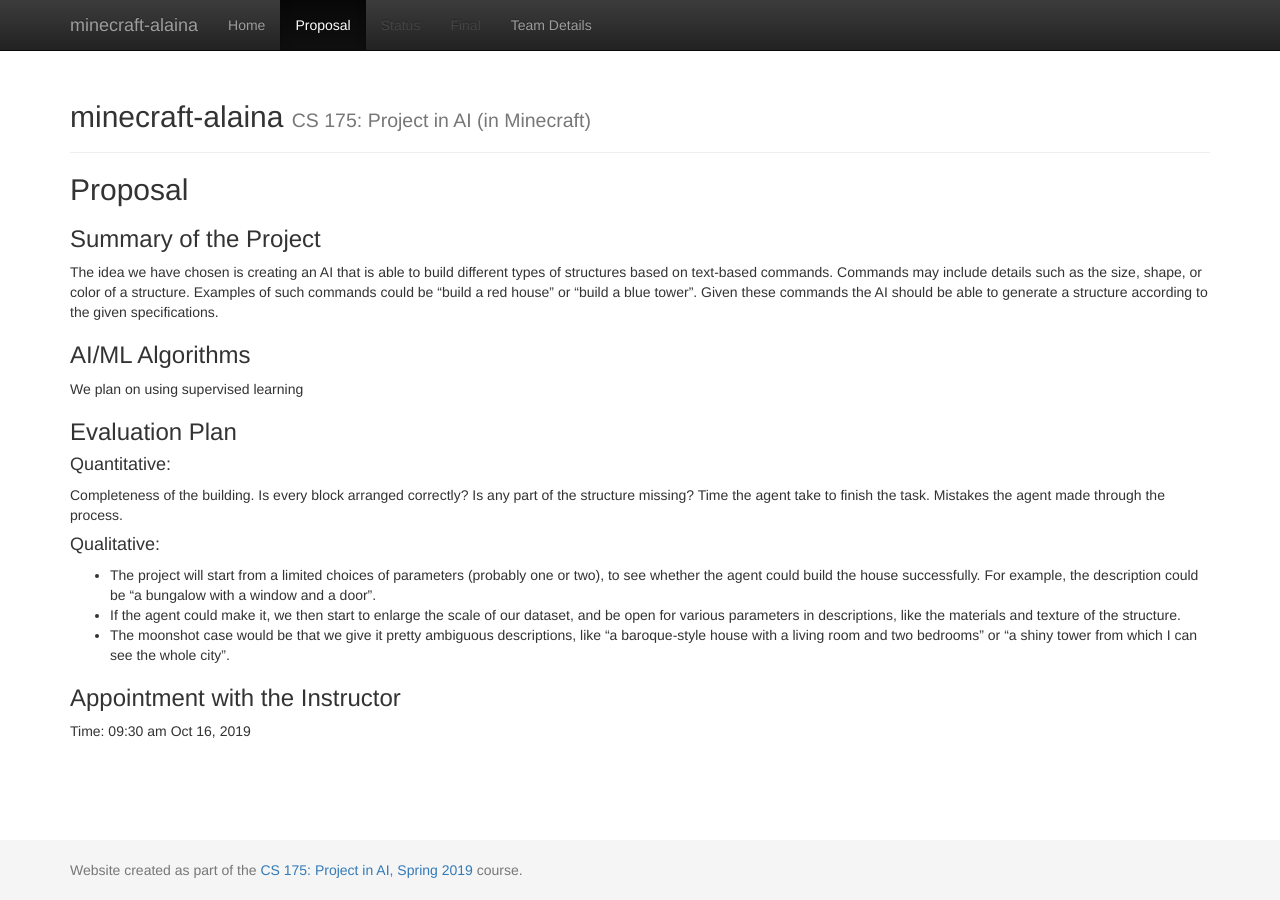
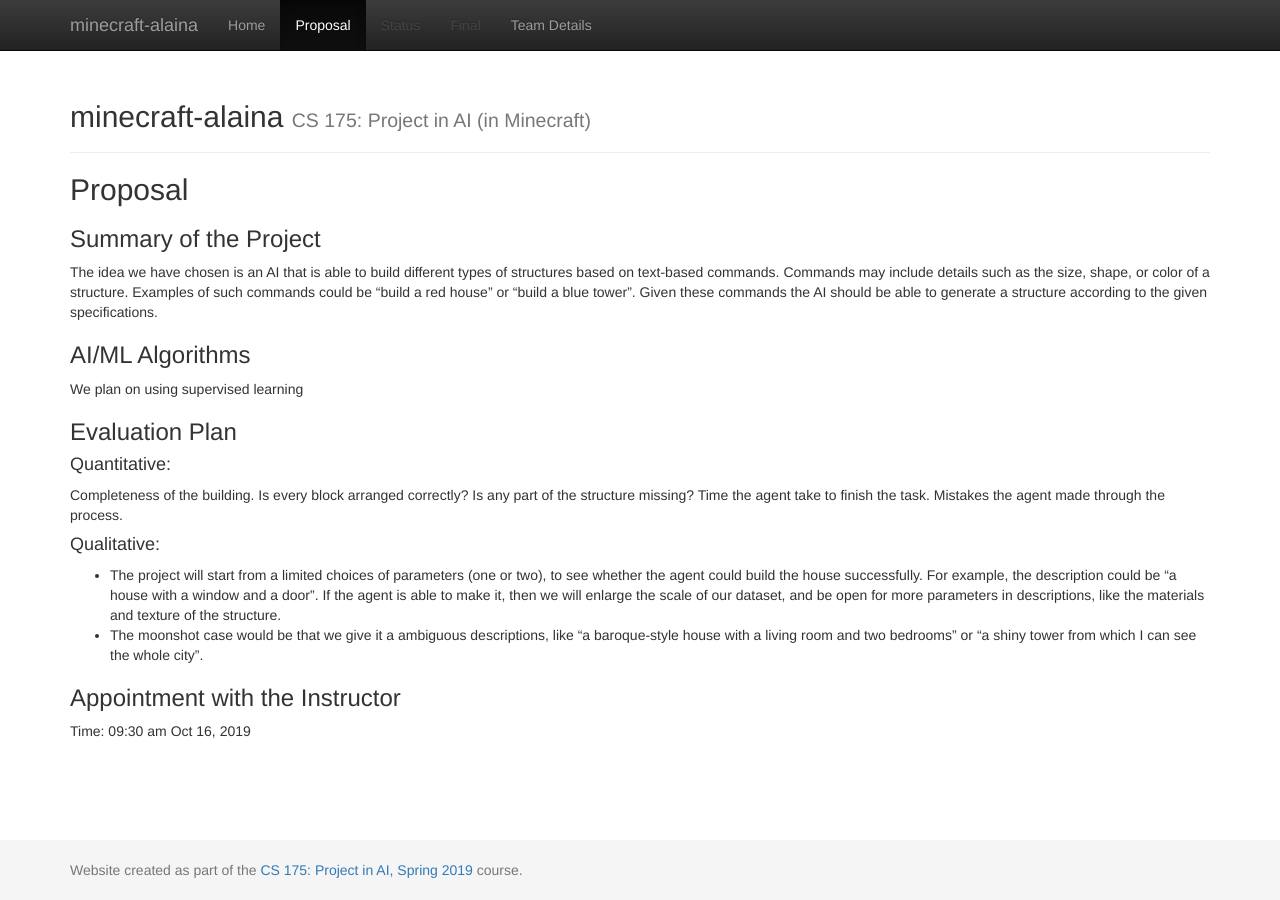
Before and after one commit to bdon1990x/minecraft-alaina, a Jekyll site: the page built from docs/proposal.md, in a window 1280 px wide. Built offline with Jekyll 4.4.1, drawn with Linux system fonts in a browser that asks for light colours; our own code applies the rules of GitHub Pages for plain Markdown files.

Commit message:
revised some text.

```diff
--- a/docs/proposal.md
+++ b/docs/proposal.md
@@ -2,7 +2,7 @@
 
 ### Summary of the Project
 
-The idea we have chosen is creating an AI that is able to build different types of structures based on text-based commands. Commands may include details such as the size, shape, or color of a structure. Examples of such commands could be “build a red house” or “build a blue tower”. Given these commands the AI should be able to generate a structure according to the given specifications.
+The idea we have chosen is an AI that is able to build different types of structures based on text-based commands. Commands may include details such as the size, shape, or color of a structure. Examples of such commands could be “build a red house” or “build a blue tower”. Given these commands the AI should be able to generate a structure according to the given specifications.
 
 ### AI/ML Algorithms
 
@@ -18,9 +18,8 @@
 
 #### Qualitative:
 
-- The project will start from a limited choices of parameters (probably one or two), to see whether the agent could build the house successfully. For example, the description could be “a bungalow with a window and a door”.
-- If the agent could make it, we then start to enlarge the scale of our dataset, and be open for various parameters in descriptions, like the materials and texture of the structure.
-- The moonshot case would be that we give it pretty ambiguous descriptions, like “a baroque-style house with a living room and two bedrooms” or “a shiny tower from which I can see the whole city”.
+- The project will start from a limited choices of parameters (one or two), to see whether the agent could build the house successfully. For example, the description could be “a house with a window and a door”. If the agent is able to make it, then we will enlarge the scale of our dataset, and be open for more parameters in descriptions, like the materials and texture of the structure.
+- The moonshot case would be that we give it a ambiguous descriptions, like “a baroque-style house with a living room and two bedrooms” or “a shiny tower from which I can see the whole city”.
 
 ### Appointment with the Instructor
 
```
